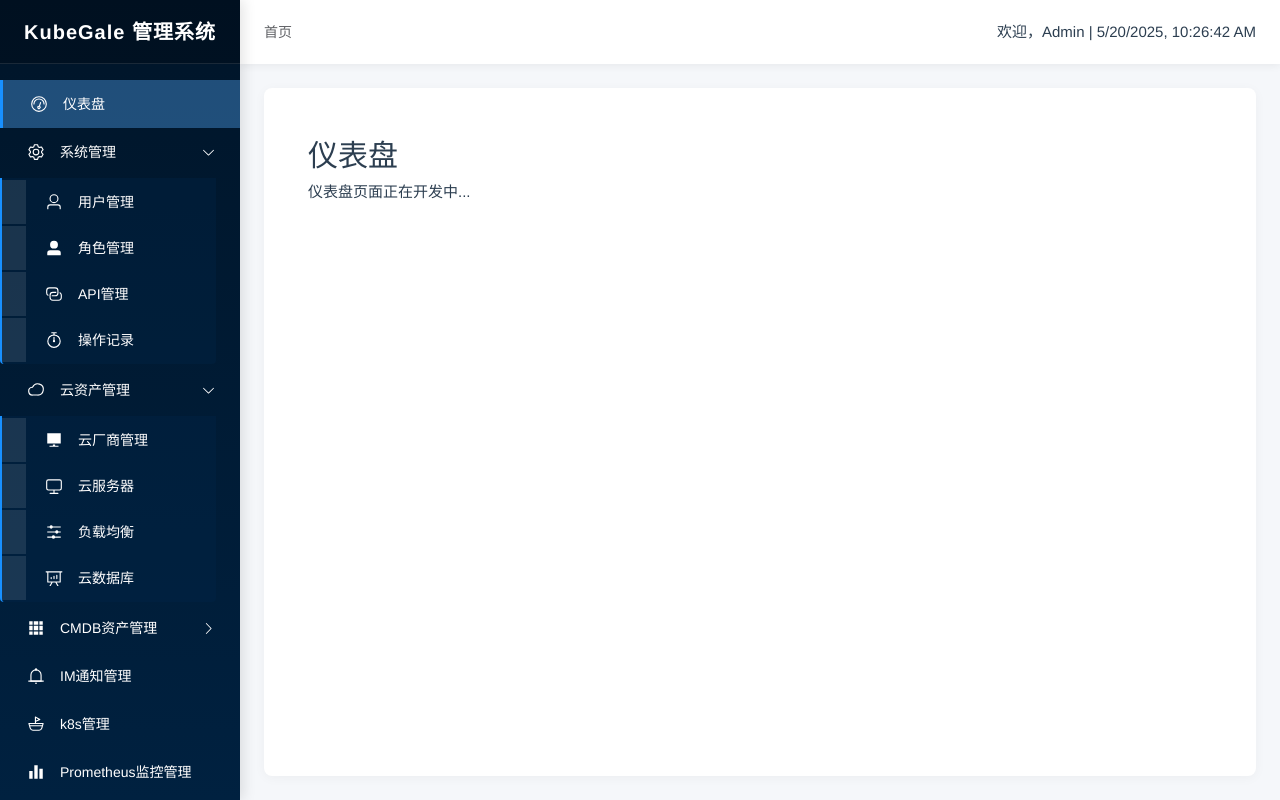
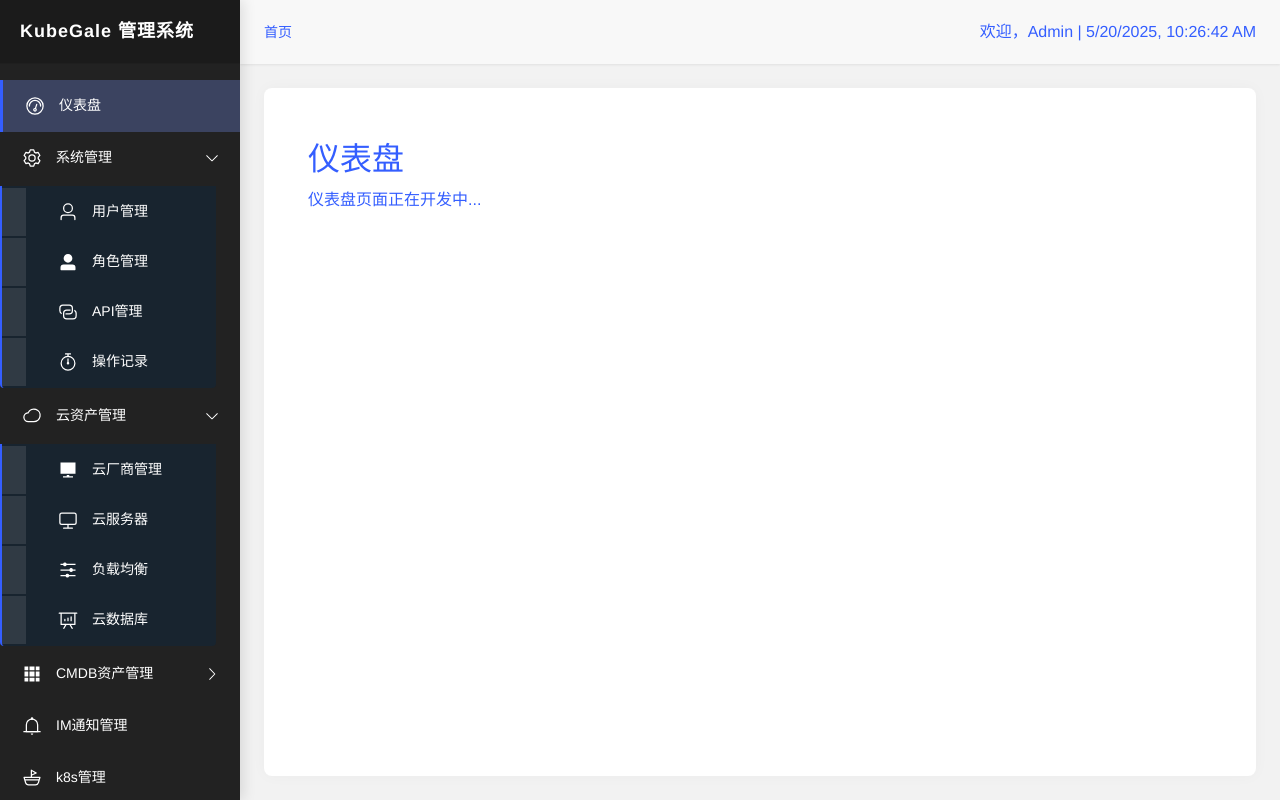
Before and after one commit to daihao4371/KubeGale-fe, a Vue app: page /dashboard in a window 1280 px wide. Built offline with nearby package versions, Linux system fonts and the light colour scheme; sample sign-in values are in the browser's storage.

Commit message:
整体部署优化

```diff
--- a/src/assets/base.css
+++ b/src/assets/base.css
@@ -8,7 +8,7 @@
   --vt-c-black-soft: #222222;
   --vt-c-black-mute: #282828;
 
-  --vt-c-indigo: #2c3e50;
+  --vt-c-indigo: #345EFF; /* Updated to a brighter blue */
 
   --vt-c-divider-light-1: rgba(60, 60, 60, 0.29);
   --vt-c-divider-light-2: rgba(60, 60, 60, 0.12);
@@ -65,7 +65,7 @@ body {
   transition:
     color 0.5s,
     background-color 0.5s;
-  line-height: 1.6;
+  line-height: 1.7; /* Adjusted for better readability */
   font-family:
     Inter,
     -apple-system,
@@ -79,7 +79,7 @@ body {
     'Droid Sans',
     'Helvetica Neue',
     sans-serif;
-  font-size: 15px;
+  font-size: 16px; /* Increased base font size */
   text-rendering: optimizeLegibility;
   -webkit-font-smoothing: antialiased;
   -moz-osx-font-smoothing: grayscale;
--- a/src/assets/main.css
+++ b/src/assets/main.css
@@ -1,23 +1,23 @@
 @import './base.css';
 
 #app {
-  max-width: 1280px;
+  max-width: 1440px; /* Increased max-width */
   margin: 0 auto;
-  padding: 2rem;
+  padding: 1.5rem; /* Reduced padding */
   font-weight: normal;
 }
 
 a,
 .green {
   text-decoration: none;
-  color: hsla(160, 100%, 37%, 1);
+  color: var(--vt-c-indigo); /* Changed link color to primary accent */
   transition: 0.4s;
   padding: 3px;
 }
 
 @media (hover: hover) {
   a:hover {
-    background-color: hsla(160, 100%, 37%, 0.2);
+    background-color: #e6f0ff; /* Light blue background for links on hover */
   }
 }
 
@@ -28,8 +28,143 @@ a,
   }
 
   #app {
-    display: grid;
-    grid-template-columns: 1fr 1fr;
-    padding: 0 2rem;
+    /* display: grid; */ /* Removed generic grid display */
+    /* grid-template-columns: 1fr 1fr; */ /* Removed generic grid columns */
+    padding: 0 1.5rem; /* Reduced padding */
   }
 }
+
+/* Element Plus Global Overrides */
+
+/* Element Plus Input Overrides */
+.el-input__wrapper, .el-textarea__inner {
+  background-color: var(--color-background-soft) !important;
+  box-shadow: 0 0 0 1px var(--color-border) inset !important; /* Mimics border */
+  color: var(--color-text);
+}
+.el-input__wrapper.is-focus, .el-textarea__inner:focus {
+  box-shadow: 0 0 0 1px var(--vt-c-indigo) inset !important;
+}
+.el-input__inner { /* For placeholder and actual text color */
+  color: var(--color-text);
+}
+.el-input .el-input__icon {
+  color: var(--vt-c-text-light-2);
+}
+
+/* Element Plus Button Overrides */
+.el-button--primary {
+  background-color: var(--vt-c-indigo) !important;
+  border-color: var(--vt-c-indigo) !important;
+  color: var(--vt-c-white) !important;
+}
+.el-button--primary:hover, .el-button--primary:focus {
+  background-color: #2A4BC8 !important; /* Darker shade of --vt-c-indigo */
+  border-color: #2A4BC8 !important;
+}
+
+.el-button { /* Default button style */
+  color: var(--color-text);
+  border-color: var(--color-border);
+  background-color: var(--color-background-soft);
+}
+.el-button:hover, .el-button:focus {
+  color: var(--vt-c-indigo);
+  border-color: var(--vt-c-indigo);
+  background-color: var(--color-background-mute);
+}
+
+/* Element Plus Select Overrides */
+/* .el-select .el-input__wrapper is already covered by .el-input__wrapper */
+
+.el-select-dropdown {
+  background-color: var(--color-background-soft) !important;
+  border: 1px solid var(--color-border) !important;
+}
+.el-select-dropdown__item {
+  color: var(--color-text);
+}
+.el-select-dropdown__item.hover, .el-select-dropdown__item:hover {
+  background-color: rgba(52, 94, 255, 0.1) !important; /* Using pre-calculated rgba for --vt-c-indigo */
+  color: var(--vt-c-indigo);
+}
+.el-select-dropdown__item.selected {
+  background-color: rgba(52, 94, 255, 0.2) !important; /* Slightly darker for selected */
+  color: var(--vt-c-indigo);
+  font-weight: bold;
+}
+
+/* Element Plus Card Overrides */
+.el-card {
+  background-color: var(--color-background) !important;
+  border: 1px solid var(--color-border) !important;
+}
+.el-card__header {
+  background-color: var(--color-background-soft) !important;
+  color: var(--color-heading);
+  border-bottom: 1px solid var(--color-border) !important;
+}
+.el-card__body {
+  color: var(--color-text);
+}
+
+/* Element Plus Table Overrides */
+.el-table th.el-table__cell { /* More specific selector for header cells */
+  background-color: var(--color-background-soft) !important;
+  color: var(--color-heading) !important; /* Ensure text color is applied */
+}
+.el-table td.el-table__cell, .el-table th.el-table__cell.is-leaf { /* More specific for td and th */
+  border-bottom: 1px solid var(--color-border);
+}
+.el-table, .el-table__expanded-cell {
+  background-color: var(--color-background);
+}
+.el-table tr {
+  background-color: var(--color-background) !important; /* Important to override potential inline styles or more specific rules */
+  color: var(--color-text);
+}
+.el-table--enable-row-hover .el-table__body tr:hover > td.el-table__cell { /* More specific for td */
+  background-color: var(--color-background-mute) !important;
+}
+.el-table .el-table__cell { /* General cell style for text color if not overridden by th/tr */
+  color: var(--color-text);
+  background-color: transparent; /* Allow tr background to show */
+}
+.el-table--border .el-table__inner-wrapper, .el-table--border td, .el-table--border th, .el-table__body-wrapper .el-table--border.is-scrolling-left~.el-table__fixed {
+  border-color: var(--color-border); /* Ensure all borders use the theme color */
+}
+.el-table th.el-table__cell, .el-table td.el-table__cell { /* Ensure text color in header and body cells */
+  color: var(--color-text);
+}
+.el-table th.el-table__cell { /* Header text specifically */
+  color: var(--color-heading) !important;
+}
+
+/* Consistent Border Radius for Element Plus Components */
+.el-button,
+.el-input__wrapper,
+.el-textarea__inner,
+.el-card,
+.el-select-dropdown,
+.el-select-dropdown__item, /* Though dropdown items are usually not rounded individually */
+.el-picker-panel,
+.el-date-picker,
+.el-time-picker,
+.el-message-box,
+.el-dialog,
+.el-popover,
+.el-pagination .el-pager li, /* For individual pager items */
+.el-tag {
+  border-radius: 6px !important;
+}
+
+/* Ensure pagination buttons (prev, next) also get the radius if they are separate buttons */
+.el-pagination .btn-prev,
+.el-pagination .btn-next {
+  border-radius: 6px !important;
+}
+
+/* For components that might have internal elements needing radius */
+.el-input__wrapper { /* Already listed, but good to be explicit if it contains other elements */
+  overflow: hidden; /* Helps if internal elements try to break out of the border-radius */
+}
--- a/src/views/homepage/Homepage.vue
+++ b/src/views/homepage/Homepage.vue
@@ -117,4 +117,21 @@ const {
 </script>
 <style src="./homepage.css"></style>
 <style>
+/* Component-specific styles for breadcrumbs */
+.header .el-breadcrumb__inner a,
+.header .el-breadcrumb__inner.is-link {
+  color: var(--vt-c-indigo);
+  font-weight: 500;
+}
+
+.header .el-breadcrumb__item:last-child .el-breadcrumb__inner {
+  color: var(--color-text); /* Or a specific breadcrumb non-link color if desired */
+}
+
+/* Ensure hover states for breadcrumbs also align if needed */
+.header .el-breadcrumb__inner a:hover,
+.header .el-breadcrumb__inner.is-link:hover {
+  color: var(--vt-c-indigo); /* Keep the same color, or make it slightly darker/lighter if preferred */
+  opacity: 0.8; /* Example hover effect */
+}
 </style>
--- a/src/views/homepage/homepage.css
+++ b/src/views/homepage/homepage.css
@@ -8,14 +8,14 @@
   position: absolute;
   top: 0;
   left: 0;
-  background: #f5f7fa;
+  background: var(--color-background-mute); /* Use CSS variable */
   animation: fadeIn 0.5s ease-out;
 }
 
 .sidebar {
   width: 240px;
-  background: linear-gradient(180deg, #001529 0%, #002140 100%);
-  color: #fff;
+  background: var(--vt-c-black-soft); /* Updated background */
+  color: var(--vt-c-text-dark-1); /* Ensure text is readable */
   height: 100%;
   overflow-y: auto;
   transition: width 0.3s;
@@ -29,12 +29,13 @@
   height: 64px;
   display: flex;
   align-items: center;
-  padding-left: 24px;
-  font-size: 20px;
+  padding-left: 20px; /* Adjusted padding */
+  font-size: 18px; /* Adjusted font-size */
   font-weight: 600;
-  border-bottom: 1px solid rgba(255, 255, 255, 0.1);
-  background: rgba(0, 0, 0, 0.2);
+  border-bottom: 1px solid var(--color-border); /* Updated border color */
+  background: rgba(0, 0, 0, 0.2); /* Kept for slight distinction, could be var(--vt-c-black-mute) */
   letter-spacing: 1px;
+  color: var(--vt-c-text-dark-1); /* Ensure header text is visible */
 }
 
 .sidebar-menu {
@@ -45,7 +46,7 @@
 }
 
 .menu-item {
-  padding: 12px 24px;
+  padding: 14px 20px; /* Adjusted padding */
   display: flex;
   align-items: center;
   cursor: pointer;
@@ -55,17 +56,17 @@
 }
 
 .menu-item:hover {
-  background: rgba(24, 144, 255, 0.2);
+  background-color: rgba(52, 94, 255, 0.1); /* Updated hover background */
 }
 
 .menu-item.active {
-  background: rgba(24, 144, 255, 0.3);
-  border-left: 3px solid #1890ff;
+  background-color: rgba(52, 94, 255, 0.2); /* Updated active background */
+  border-left: 3px solid var(--vt-c-indigo); /* Updated active border */
 }
 
 .menu-item-icon {
   margin-right: 12px;
-  font-size: 18px;
+  font-size: 20px; /* Increased icon size */
   width: 24px;
   height: 24px;
   display: flex;
@@ -80,17 +81,17 @@
 
 .logout-item {
   margin-top: auto;
-  border-top: 1px solid rgba(255, 255, 255, 0.1);
-  background: rgba(0, 40, 77, 0.5);
+  border-top: 1px solid var(--color-border); /* Updated border color */
+  background: rgba(0, 40, 77, 0.5); /* Kept for distinction or use a variable */
 }
 
 .logout-item:hover {
-  background: rgba(245, 108, 108, 0.2);
+  background: rgba(220, 53, 69, 0.1); /* Adjusted hover background */
 }
 
 .main-content {
   flex: 1;
-  background: #f5f7fa;
+  background: var(--color-background-mute); /* Use CSS variable */
   overflow-y: auto;
   display: flex;
   flex-direction: column;
@@ -100,8 +101,8 @@
 
 .header {
   height: 64px;
-  background: #fff;
-  box-shadow: 0 2px 8px rgba(0, 0, 0, 0.06);
+  background: var(--color-background-soft); /* Softer background */
+  box-shadow: 0 1px 3px rgba(0, 0, 0, 0.05), 0 1px 2px rgba(0, 0, 0, 0.03); /* More subtle shadow */
   display: flex;
   align-items: center;
   padding: 0 24px;
@@ -116,12 +117,12 @@
 .content {
   margin: 24px;
   padding: 24px;
-  background: #fff;
-  min-height: calc(100vh - 184px);
+  background: var(--color-background); /* Updated background */
+  min-height: calc(100vh - 184px); /* Consider header and margin heights */
   border-radius: 8px;
   flex: 1;
   overflow-y: auto;
-  box-shadow: 0 2px 12px rgba(0, 0, 0, 0.04);
+  box-shadow: 0 0 15px rgba(0,0,0,0.03); /* Softened shadow */
   transition: all 0.3s ease;
 }
 
@@ -143,11 +144,11 @@
 .submenu {
   padding-left: 24px;
   width: calc(100% - 24px);
-  background: rgba(0, 40, 77, 0.3);
+  background: rgba(0, 40, 77, 0.3); /* Kept for visual hierarchy, could be a variable */
   border-radius: 0 0 4px 4px;
   overflow: hidden;
   transition: all 0.3s;
-  border-left: 2px solid #1890ff;
+  border-left: 2px solid var(--vt-c-indigo); /* Use variable */
   margin-top: 2px;
   margin-bottom: 2px;
 }
@@ -155,7 +156,7 @@
 .submenu-item {
   display: flex;
   align-items: center;
-  padding: 10px 16px;
+  padding: 12px 20px 12px 30px; /* Adjusted padding for hierarchy */
   cursor: pointer;
   transition: all 0.3s ease;
   margin: 2px 0;
@@ -169,7 +170,7 @@
   top: 50%;
   width: 6px;
   height: 1px;
-  background: #1890ff;
+  background: var(--vt-c-indigo); /* Use variable */
   opacity: 0;
   transition: opacity 0.3s;
 }
@@ -179,12 +180,12 @@
 }
 
 .submenu-item:hover {
-  background: rgba(24, 144, 255, 0.2);
+  background-color: rgba(52, 94, 255, 0.1); /* Updated hover background */
 }
 
 .submenu-item.active {
-  background: rgba(24, 144, 255, 0.3);
-  color: #fff;
+  background-color: rgba(52, 94, 255, 0.2); /* Updated active background */
+  color: var(--vt-c-text-dark-1); /* Ensure text is readable */
 }
 
 .submenu-item.active:before {
@@ -192,8 +193,8 @@
 }
 
 .parent-active {
-  background: rgba(0, 33, 64, 0.5);
-  border-left: 3px solid #1890ff;
+  background: rgba(0, 33, 64, 0.5); /* Kept for distinction or use a variable like --vt-c-black-mute but darker */
+  border-left: 3px solid var(--vt-c-indigo); /* Use variable */
 }
 
 /* 添加悬停效果增强交互感 */
@@ -232,22 +233,38 @@
     width: 64px;
   }
 
+  .sidebar.collapsed .menu-title,
+  .sidebar.collapsed .menu-arrow {
+    display: none;
+  }
+
+  .sidebar.collapsed .menu-item {
+    justify-content: center;
+  }
+  .sidebar.collapsed .menu-item-icon {
+    margin-right: 0;
+  }
+
   .sidebar-header {
     padding-left: 0;
     justify-content: center;
   }
 
+  .sidebar:not(.collapsed) .menu-title { /* Only show title if not collapsed */
+    display: inline-block;
+  }
+
   .menu-title {
-    display: none;
+    display: none; /* Default to none for collapsed */
   }
 
   .menu-item {
-    padding: 12px;
-    justify-content: center;
+    padding: 12px; /* Keep padding for collapsed */
+    justify-content: center; /* Center items when collapsed */
   }
 
   .menu-item-icon {
-    margin-right: 0;
+    margin-right: 0; /* No margin when collapsed */
   }
 
   .main-content {
```
Also changed, not shown: src/components/common/Pagination.vue (+32 -3 lines), src/views/login/login.css (+29 -29 lines).
